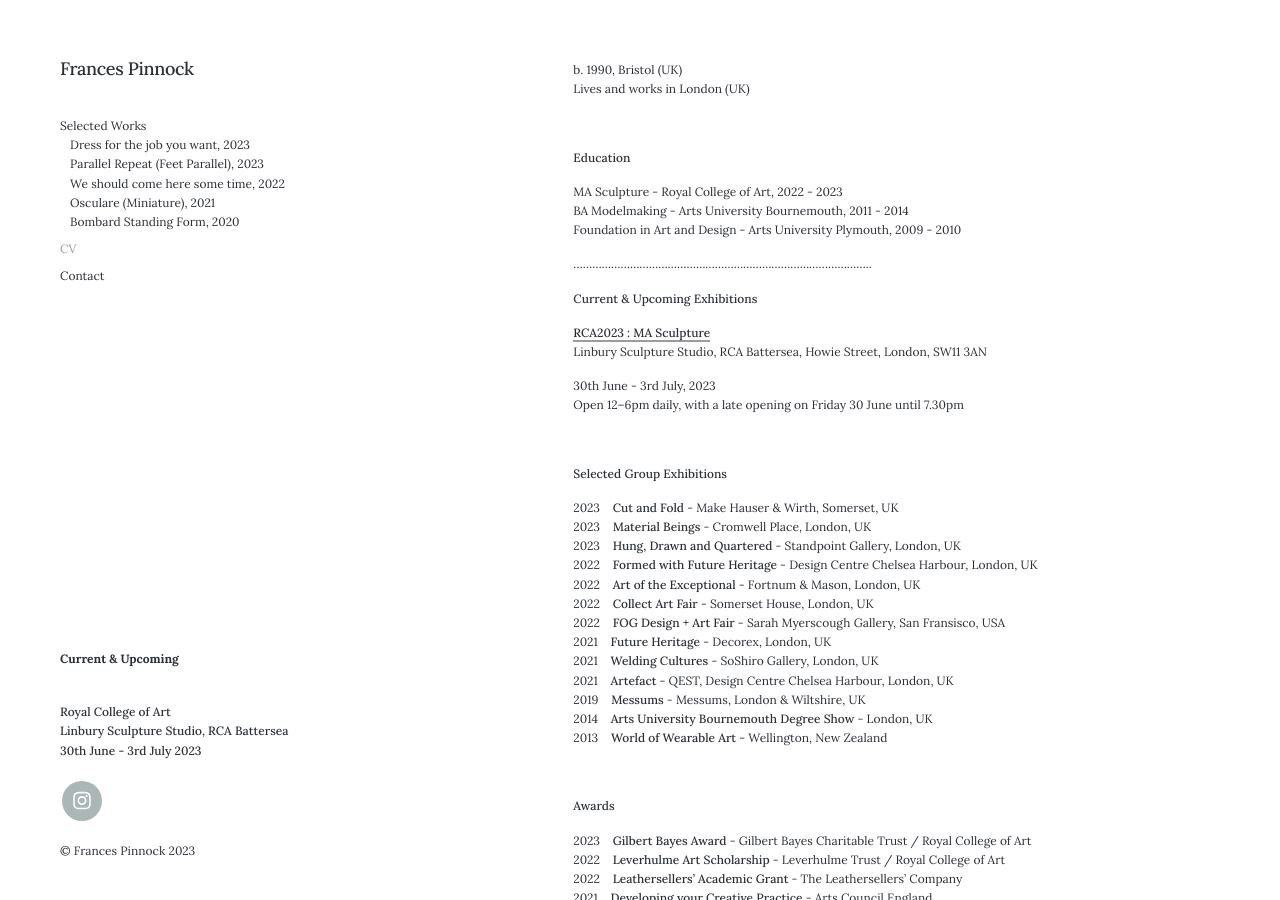
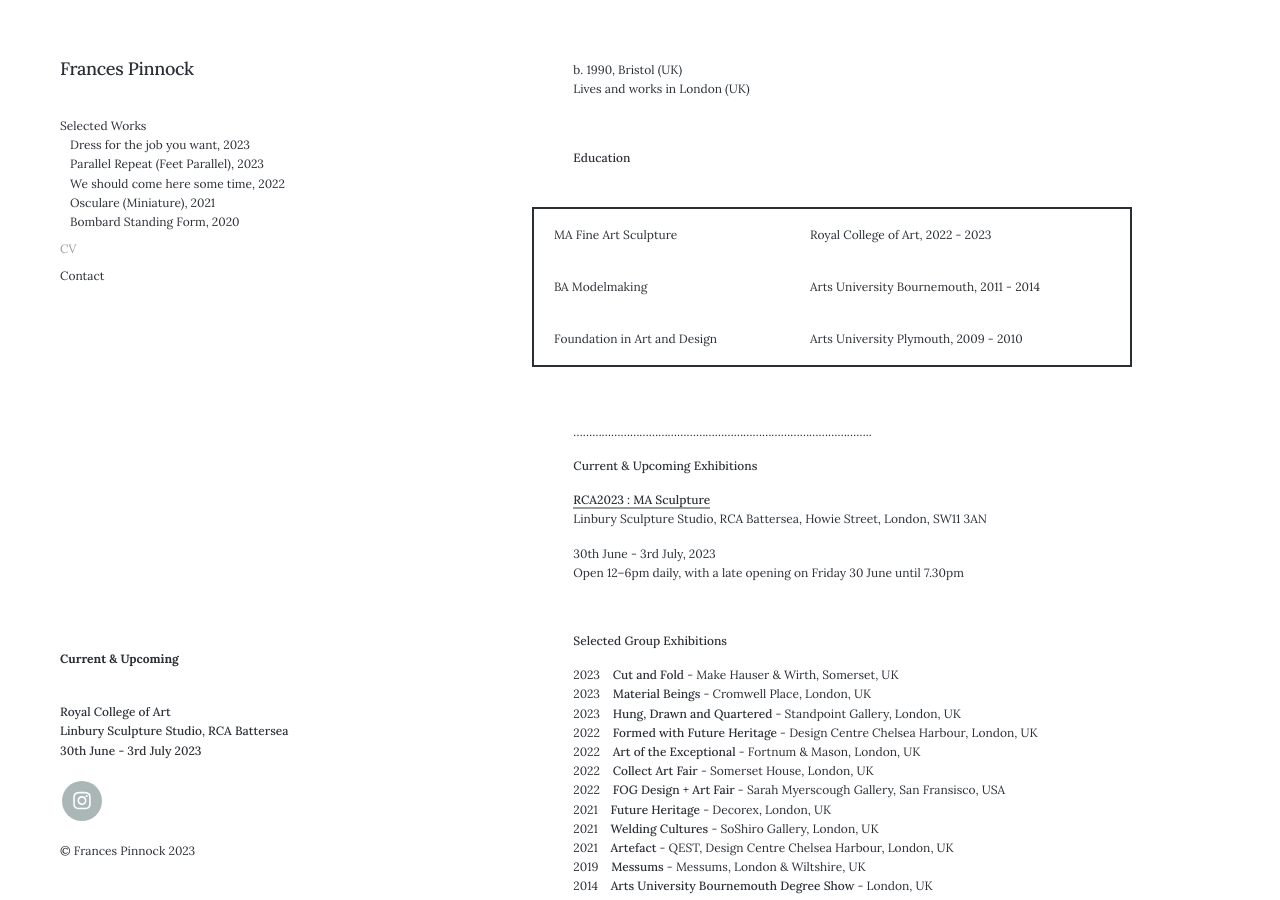
Before and after one commit to francespinnock/francespinnock.github.io, a Jekyll site: the page built from _pages/cv.md, in a window 1280 px wide and 900 px high. Built offline with Jekyll 4.4.1, drawn with Linux system fonts in a browser that asks for light colours; nearby versions of some CDN libraries.

Commit message:
Update cv.md

```diff
--- a/_pages/cv.md
+++ b/_pages/cv.md
@@ -12,9 +12,9 @@ Lives and works in London (UK)
 
 **Education**
 
-MA Sculpture - Royal College of Art, 2022 - 2023
-BA Modelmaking - Arts University Bournemouth, 2011 - 2014
-Foundation in Art and Design - Arts University Plymouth, 2009 - 2010
+MA Fine Art Sculpture | Royal College of Art, 2022 - 2023
+BA Modelmaking | Arts University Bournemouth, 2011 - 2014
+Foundation in Art and Design | Arts University Plymouth, 2009 - 2010
 
 ...............................................................................................
 
@@ -22,7 +22,7 @@ Foundation in Art and Design - Arts University Plymouth, 2009 - 2010
 **Current & Upcoming Exhibitions**
 
 
-[RCA2023 : MA Sculpture](https://www.rca.ac.uk/news-and-events/events/rca2023-rca-battersea-kensington/)
+[RCA2023 : MA Sculpture](https://2023.rca.ac.uk/students/frances-pinnock/)
 Linbury Sculpture Studio, RCA Battersea, Howie Street, London, SW11 3AN
 
 30th June - 3rd July, 2023
```
